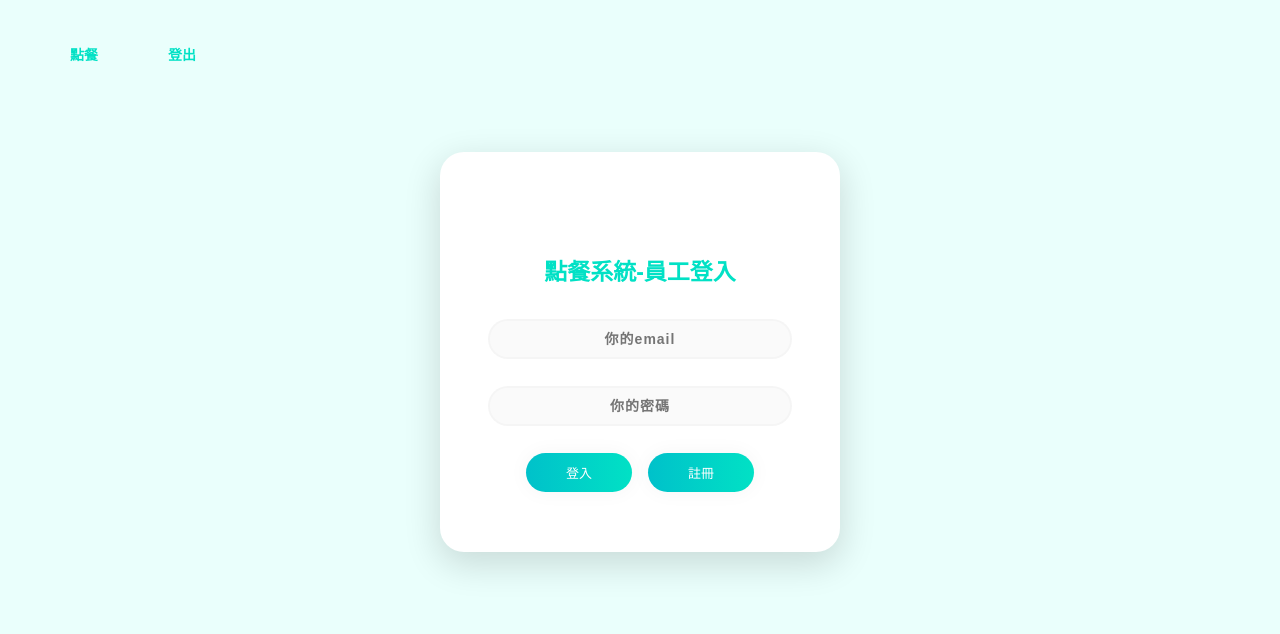
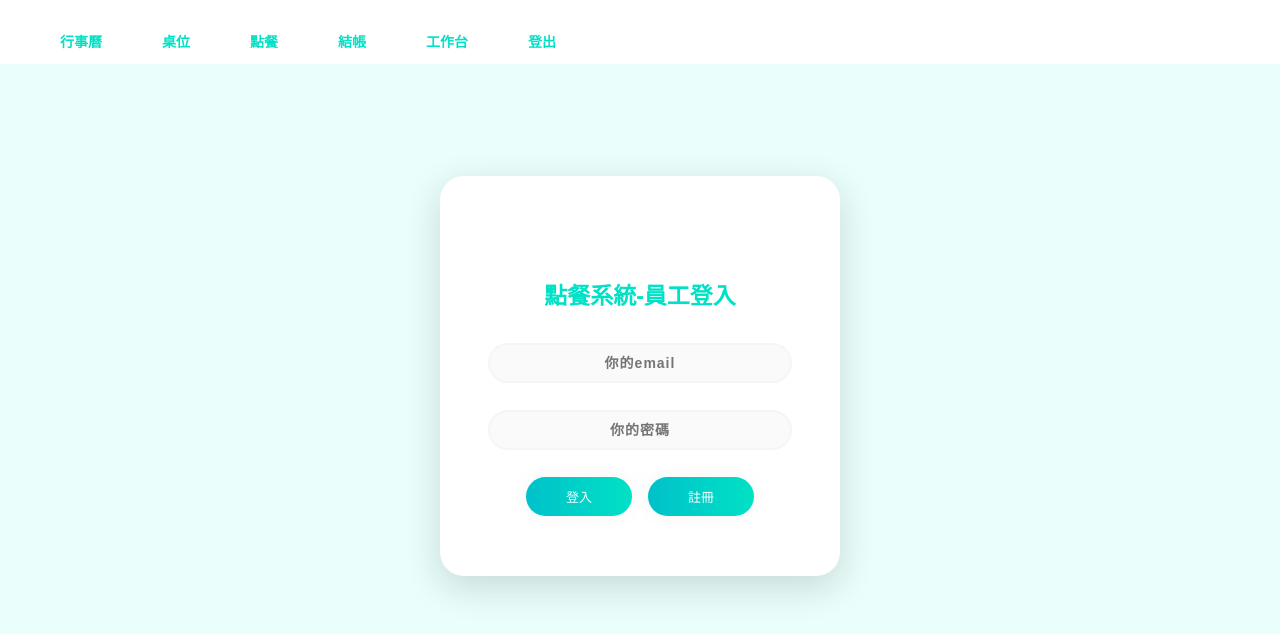
Before and after one commit to PersonHow/POS-Register-FrontEnd, a Vue app: page / in a window 1280 px wide. Shown: the top 634 px of the page. Built offline with nearby package versions, Linux system fonts and the light colour scheme; a web font is replaced by a local one.

Commit message:
update modules from other.

```diff
--- a/src/components/ChiaoLin/HandInvoiceContent.vue
+++ b/src/components/ChiaoLin/HandInvoiceContent.vue
@@ -1,5 +1,5 @@
 <script>
-import { useBillstore } from '@./stores/BillStore';
+import { useBillstore } from '../../stores/BillStore';
 
 export default {
 
--- a/src/components/ChiaoLin/TestHeader.vue
+++ b/src/components/ChiaoLin/TestHeader.vue
@@ -6,74 +6,72 @@ import { RouterLink, RouterView } from 'vue-router'
       <h1 class="logo"></h1>
       <nav>
         <ul>
+          <li><a><RouterLink to="/calendar">行事曆</RouterLink></a></li>
+          <li><a><RouterLink to="/table">桌位</RouterLink></a></li>
           <li><a><RouterLink to="/OrderPage">點餐</RouterLink></a></li>
-          <li><a><RouterLink to="/logout">登出</RouterLink></a>
-        </li>
+          <li><a><RouterLink to="/BillPage">結帳</RouterLink></a></li>
+          <li><a><RouterLink to="/workingarea">工作台</RouterLink></a></li>
+
+          <li><a><RouterLink to="/logout">登出</RouterLink></a></li>
         </ul>
       </nav>
     </div>
     <!-- <RouterLink to="/BillPage">BillPage</RouterLink> -->
 </template>
-<style>
+<style scoped lang="scss">
 @import url('https://fonts.googleapis.com/css?family=Work+Sans:400,600');
 div.container {
-	margin: 0;
+	margin-bottom: 1.5rem;
   width: 100%;
-  height: 5vh;
+  height: 8vh;
 	font-family: 'Work Sans', sans-serif;
 	font-weight: 800;
-}
-
-.logo {
-  float: top;
-  padding: 10px 0;
-}
-
-nav {
-  float: top;
-  height: 5vh;
-}
-
-nav ul {
+  background-color: white;
+  ul{
   margin: 0;
   padding: 0;
   list-style: none;
-}
-
-nav li {
+  li{
       display: inline-block;
-  margin-left: 70px;
-  padding-top: 23px;
-
+      margin-left: 60px;
+      padding-top: 10px;
       position: relative;
-}
-
-nav a {
+        a{
           color: #01e1c5;
           text-decoration: none;
           text-transform: uppercase;
           font-size: 14px;
+          &:hover{
+            color: #01e1c5;
+
           }
-
-nav a:hover {
-  color: #01e1c5;
+          &:hover::before{
+            width: 100%;
           }
-
-nav a::before {
+          &::before{
             content: '';
             display: block;
             vertical-align:middle;
             height: 5px;
             background-color: #01e1c5;
-
             position: absolute;
             top: 0;
             width: 0%;
-
             transition: all ease-in-out 250ms;
           }
+        }
+    }
+  }
+}
+.logo {
+  float: top;
+  padding: 10px 0;
+  nav {
+  float: top;
+  height: 5vh;
 
-nav a:hover::before {
-  width: 100%;
   }
+}
+
+
 </style>
--- a/src/components/Kou/Table.vue
+++ b/src/components/Kou/Table.vue
@@ -6,9 +6,13 @@
       <draggable
         v-if="isEditing"
         v-model="tables"
+        @start="drag = true"
         @end="saveTableOrder"
         style="width: 106%"
-      >
+        class="list-group"
+        tag="ul"
+        v-bind="dragOptions"
+        >
         <!-- 顯示每張桌子的內容 -->
         <template #item="{ element }" style="width: 50%">
           <div
@@ -146,6 +150,7 @@
   #app {
     padding-left: 0.3%;
     padding-top: 1%;
+    border:1px solid #2a9d8f;
 
     .tableNum{
       width: 100%;
@@ -189,66 +194,6 @@
       justify-content: end;
       color: white;
     }
-
-    // #table-4 {
-    //   background: rgba(255, 255, 255, 0);
-    //   border: none;
-    //   color: rgba(255, 255, 255, 0);
-    // }
-
-    // #table-5 {
-    //   background: rgba(255, 255, 255, 0);
-    //   border: none;
-    //   color: rgba(255, 255, 255, 0);
-    // }
-
-    // #table-12 {
-    //   background: rgba(255, 255, 255, 0);
-    //   border: none;
-    //   color: rgba(255, 255, 255, 0);
-    // }
-
-    // #table-13 {
-    //   background: rgba(255, 255, 255, 0);
-    //   border: none;
-    //   color: rgba(255, 255, 255, 0);
-    // }
-
-    // #table-18 {
-    //   background: rgba(255, 255, 255, 0);
-    //   border: none;
-    //   color: rgba(255, 255, 255, 0);
-    // }
-
-    // #table-19 {
-    //   background: rgba(255, 255, 255, 0);
-    //   border: none;
-    //   color: rgba(255, 255, 255, 0);
-    // }
-
-    // #table-20 {
-    //   background: rgba(255, 255, 255, 0);
-    //   border: none;
-    //   color: rgba(255, 255, 255, 0);
-    // }
-
-    // #table-21 {
-    //   background: rgba(255, 255, 255, 0);
-    //   border: none;
-    //   color: rgba(255, 255, 255, 0);
-    // }
-
-    // #table-28 {
-    //   background: rgba(255, 255, 255, 0);
-    //   border: none;
-    //   color: rgba(255, 255, 255, 0);
-    // }
-
-    // #table-29 {
-    //   background: rgba(255, 255, 255, 0);
-    //   border: none;
-    //   color: rgba(255, 255, 255, 0);
-    // }
   }
 
   .noEditTableArea {
--- a/src/components/WenQi/Calendar.vue
+++ b/src/components/WenQi/Calendar.vue
@@ -1,6 +1,5 @@
 <template>
-    <div class="container">
-
+  <div class="container">
     <div class="topcalendar">
           <section class="month-names">
             <span class="month-names2" @click="handlePreMonth">{{ prevMonthName }}</span>
@@ -12,7 +11,6 @@
           <section class="header">
             {{ selectData.year }}年{{ selectData.month }}月{{ selectData.day }}日
           </section>
-
           <ul class="week-area">
             <li
           class="week-item"
@@ -22,10 +20,9 @@
               'week-font',
               { 'highlight-sun': index === 0 },  // 星期日
               { 'highlight-sat': index === 6 },  // 星期六
-            ]"
-    >
+            ]">
       {{ item }}
-    </li>
+            </li>
           </ul>
           <section
             ref="calendar"
@@ -560,17 +557,45 @@
       }
       </script>
 
-      <style>
+      <style scoped lang="scss">
       *{
         font-family: "Chocolate Classical Sans", sans-serif;
+        box-sizing: border-box;
       }
-      .topcalendar{
+      .container{
+        display: flex;
+        align-items: center;
+
+        width: 100%;
+        height: 80vh;
+        background-color: #ececec;
+        .grid {
+          border: 1px solid #01e1c5;
+          padding: 2rem;
+          height: 70%;
+          display: grid;
+          margin: 2rem;
+          grid-template-columns: repeat(2, 1fr); /* 兩列佈局 */
+          gap: 20px; /* 控制訊息框之間的距離 */
+          transition: background-color 0.5s ease;
+          transition: transform 0.3s ease;
+          :hover{
+           background-color: #e0f7fa;
+           transform: scale(1.05)
+          }
+          :active{
+           transform: scale(0.9);
+          }
+        }
+        .topcalendar{
         width: 500px;
+        margin-left: 3rem;
         box-shadow: -3px 3px 3px 3px #949494, 1px 0px 5px 1px #7b7b7b;
         background-color: #ffffff;
-      }
-      .calendar {
+        .calendar {
         overflow-x: hidden;
+        }
+        }
       }
       .month-names{
         background: linear-gradient(90deg, #00c1ca, #01e1c5);
@@ -704,34 +729,10 @@
 
       /* CalendarInfo */
 
-      /* 全局樣式 */
-    .container {
-      padding-left: 20px;
-      display: flex;
-      justify-content: center;
-      align-items: center;
-      height: 100vh;
-      background-color: #ececec; /* 灰色背景 */
-    }
-
-    .grid {
-      display: grid;
-      margin: auto;
-      grid-template-columns: repeat(2, 1fr); /* 兩列佈局 */
-      gap: 20px; /* 控制訊息框之間的距離 */
-      transition: background-color 0.5s ease;
-      transition: transform 0.3s ease;
-      :hover{
-        background-color: #e0f7fa;
-        transform: scale(1.05)
-      }
-      :active{
-        transform: scale(0.9);
-      }
-    }
 
     /* 訊息框樣式 */
     .card {
+      height: 100px;
       display: flex; /* 使用 flex 布局 */
       align-items: center; /* 垂直居中 */
       padding: 15px;
@@ -740,16 +741,6 @@
       box-shadow: 0 4px 8px rgba(0, 0, 0, 0.1); /* 陰影效果 */
       background-color: white;
     }
-    /*
-    .card-1 { background-color: #ffffff; }
-    .card-2 { background-color: #ffffff; }
-    .card-3 { background-color: #ffffff; }
-    .card-4 { background-color: #ffffff; }
-    .card-5 { background-color: #e0f7fa; }
-    .card-6 { background-color: #ffffff; }
-    .card-7 { background-color: #ffffff; } */
-
-    /* 圓形日期樣式 */
     .date-circle {
       display: flex;
       justify-content: center;
@@ -759,16 +750,6 @@
       border-radius: 50%; /* 圓形效果 */
       margin-right: 15px; /* 與文字之間的間隔 */
     }
-
-    /* .date-circle-1 { background: linear-gradient(90deg, #00c1ca, #01e1c5); }
-    .date-circle-2 { background: linear-gradient(90deg, #00c1ca, #01e1c5); }
-    .date-circle-3 { background-color: #880e4f; }
-    .date-circle-4 { background: linear-gradient(90deg, #00c1ca, #01e1c5); }
-    .date-circle-5 { background: linear-gradient(90deg, #00c1ca, #01e1c5);}
-    .date-circle-6 { background: linear-gradient(90deg, #00c1ca, #01e1c5); }
-    .date-circle-7 { background: linear-gradient(90deg, #00c1ca, #01e1c5);} */
-
-    /* 日期數字樣式 */
     .date {
       font-size: 24px;
       font-weight: bold;
@@ -782,14 +763,11 @@
     .date-color-5 { color: #ffffff; } /* 日期數字 5 顏色 */
     .date-color-6 { color: #ffffff; } /* 日期數字 6 顏色 */
     .date-color-7 { color: #ffffff; } /* 日期數字 7 顏色 */
-
-    /* 內容樣式 */
     .content {
       display: flex;
       flex-direction: column; /* 垂直排列文字 */
       color: black; /* 預設文字顏色 */
     }
-
     .text-color-1 { color: black; }
     .text-color-2 { color: black; }
     .text-color-3 { color: #880e4f; }
@@ -799,11 +777,9 @@
       color: #880e4f;
     }} /* 內容文字 6 顏色 */
     .text-color-7 { color: black; }
-
     .info {
       font-size: 18px;
     }
-
     .staff {
       margin-top: 5px;
       font-size: 16px;
--- a/src/router/index.js
+++ b/src/router/index.js
@@ -38,6 +38,11 @@ const router = createRouter({
         window.location.replace("/");
       },
     },
+    {
+      path: "/table",
+      name: "table",
+      component: () => import("../views/TablePage.vue"),
+    },
   ],
 });
 
--- a/src/views/TablePage.vue
+++ b/src/views/TablePage.vue
@@ -1,5 +1,5 @@
 <script>
-import TablePage from "@/components/TablePage.vue";
+import TablePage from "@/components/Kou/Table.vue";
 export default {
   data() {
     return {
@@ -27,7 +27,7 @@ export default {
   <div class="body">
     <div class="header Area">
       <div class="booking">
-        <h1>訂位</h1>
+        <a href="#"><h1>訂位</h1></a>
       </div>
       <h1 class="generally" style="margin-right: 4%">一般區</h1>
       <!-- ham = header的漢堡圖區塊 -->
@@ -53,13 +53,13 @@ export default {
             </div>
             <transition name="slide">
               <div v-if="menuOpen" class="menu-content">
-                <div class="menu-item">開錢櫃</div>
-                <div class="menu-item">換桌</div>
-                <div class="menu-item">合併結帳</div>
-                <div class="menu-item">關閉桌面</div>
-                <div class="menu-item">帶位</div>
-                <div class="menu-item">清除狀態</div>
-                <div class="menu-item">點餐</div>
+                <a class="menu-item" href="#">開錢櫃</a>
+                <a class="menu-item" href="#">換桌</a>
+                <a class="menu-item" ref="#">合併結帳</a>
+                <a class="menu-item" href="#">關閉桌面</a>
+                <a class="menu-item" href="#">帶位</a>
+                <a class="menu-item" href="#">清除狀態</a>
+                <a class="menu-item" href="#">點餐</a>
               </div>
             </transition>
           </div>
@@ -119,10 +119,15 @@ export default {
       background: #fff;
     }
   }
-  h1 {
+  a{
+    display: block;
+    text-decoration: none;
+    h1 {
     color: #00c5c8;
     /* margin-right: 2%; */
   }
+  }
+
 }
 /* 中間的桌子區塊 */
 .second {
@@ -202,6 +207,7 @@ export default {
   .menu-item {
     color: white;
     margin: 0 10px;
+    text-decoration: none;
   }
 
   .footerHam {
```
Lines whose indentation alone changed are shown as unchanged.
